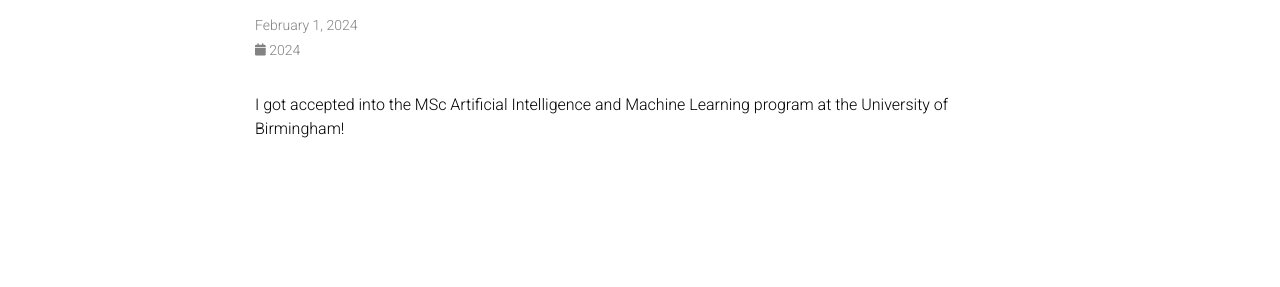
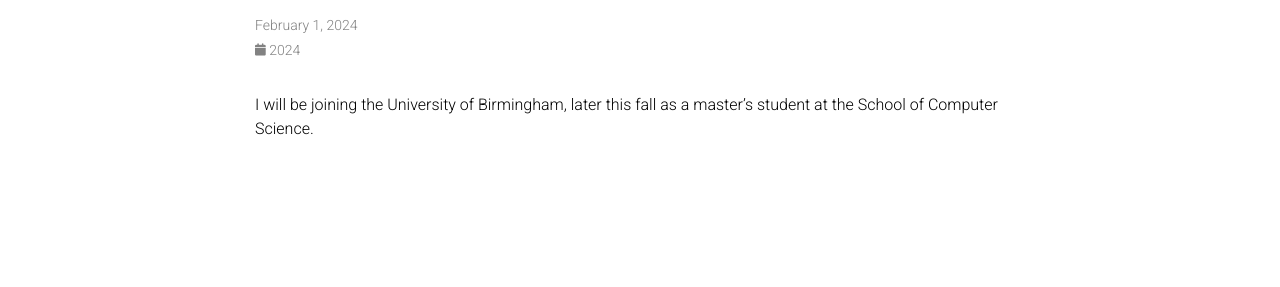
Before and after one commit to mraoaakash/mraoaakash.github.io, a Jekyll site: the page built from _news/announcement_6.md, in a window 1280 px wide. Shown: the part 146-433 px from the top of the page. Built offline with Jekyll 4.4.1, drawn with Linux system fonts in a browser that asks for light colours; comment, search, counter and statistics services are not loaded; a style sheet for code colours, icons or effects is not loaded.

Commit message:
Update announcement_6.md

```diff
--- a/_news/announcement_6.md
+++ b/_news/announcement_6.md
@@ -5,4 +5,4 @@
 related_posts: false
 ---
 
-I got accepted into the MSc Artificial Intelligence and Machine Learning program at the University of Birmingham!
+I will be joining the University of Birmingham, later this fall as a master's student at the School of Computer Science.
```
